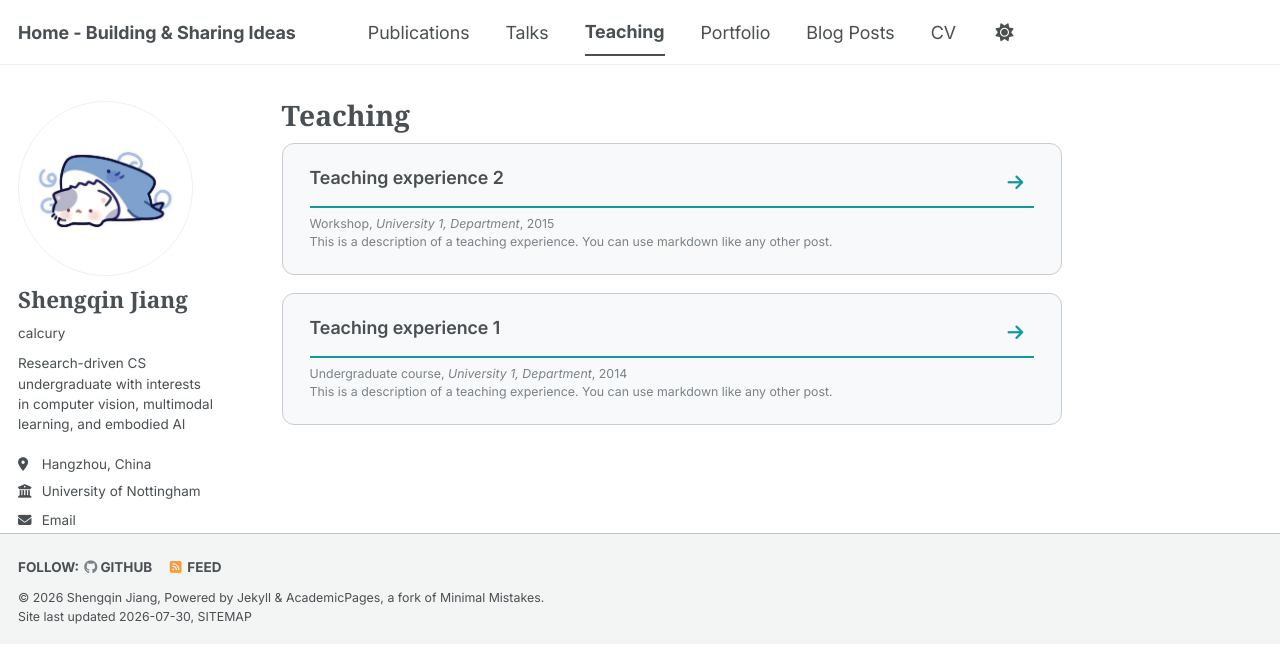
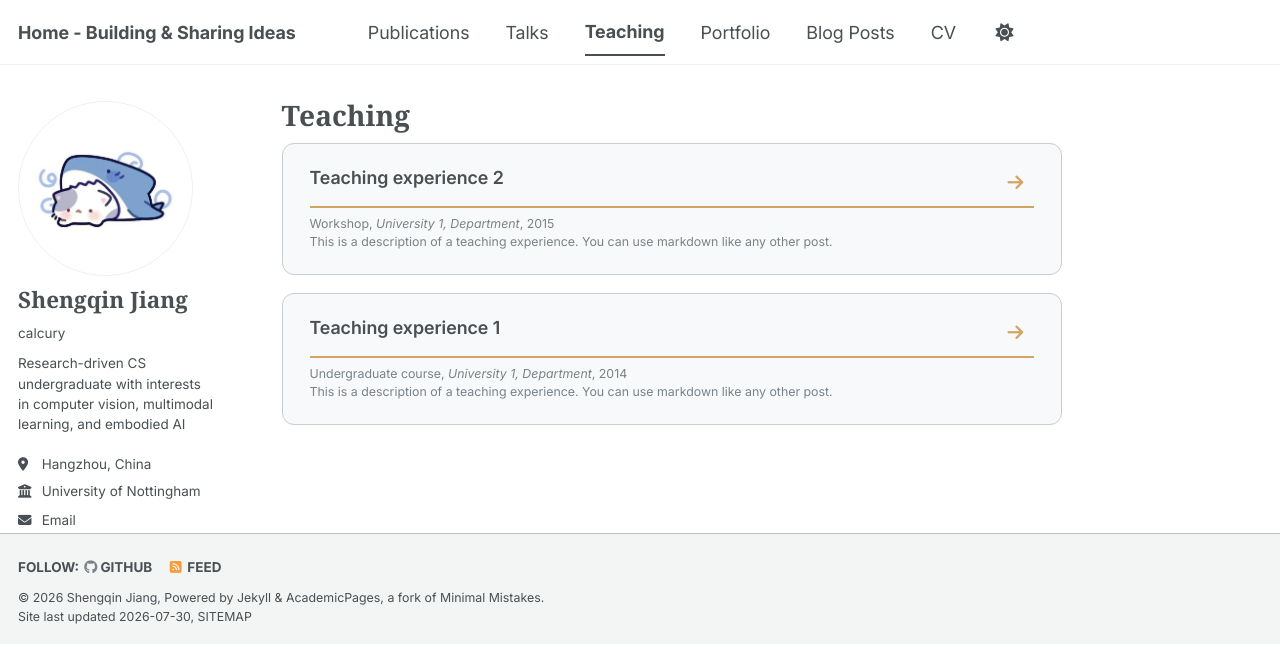
Before and after one commit to calcury/calcury.github.io, a Jekyll site: the page built from _pages/teaching.html, in a window 1280 px wide. Shown: the top 663 px of the page. Built offline with Jekyll 4.4.1, drawn with Linux system fonts in a browser that asks for light colours; a style sheet for code colours, icons or effects is not loaded.

Commit message:
feat: change color style

```diff
--- a/_sass/layout/_tabbed.scss
+++ b/_sass/layout/_tabbed.scss
@@ -54,8 +54,8 @@
     display: inline-block;
     padding: 0.2em 0.6em;
     margin: 0.15em 0.15em 0.15em 0;
-    background: var(--badge-bg, rgba(17, 153, 158, 0.1));
-    color: var(--global-link-color);
+    background: var(--badge-bg, rgba(212, 165, 98, 0.12));
+    color: var(--card-accent);
     border-radius: 6px;
     text-decoration: none;
     font-weight: 500;
@@ -68,14 +68,14 @@
     justify-content: center;
     padding: 0.4em 0.6em;
     border-radius: 8px;
-    color: var(--global-link-color);
+    color: var(--card-accent);
     text-decoration: none;
     font-size: 1em;
     line-height: 1;
     transition: background 0.2s ease;
 
     &:hover {
-      background: var(--badge-bg, rgba(17, 153, 158, 0.12));
+      background: var(--badge-bg, rgba(212, 165, 98, 0.14));
     }
   }
 }
@@ -91,7 +91,7 @@
   color: var(--global-text-color-light);
 
   a {
-    color: var(--global-link-color);
+    color: var(--card-accent);
     font-weight: 500;
   }
 }
@@ -103,7 +103,7 @@
   padding-bottom: 0.4em;
   font-size: $type-size-4;
   font-family: $header-font-family;
-  border-bottom: 2px solid var(--global-link-color);
+  border-bottom: 2px solid var(--card-accent);
   display: inline-block;
 
   & + hr {
@@ -115,11 +115,13 @@
 html[data-theme="dark"] {
   --card-bg: rgba(45, 55, 72, 0.75);
   --card-border: rgba(100, 115, 135, 0.5);
-  --badge-bg: rgba(78, 255, 217, 0.12);
+  --card-accent: #d4a562;
+  --badge-bg: rgba(212, 165, 98, 0.18);
 }
 
 :root {
   --card-bg: #f8f9fa;
   --card-border: #c8ccd0;
-  --badge-bg: rgba(17, 153, 158, 0.1);
+  --card-accent: #d4a562;
+  --badge-bg: rgba(212, 165, 98, 0.12);
 }
```
